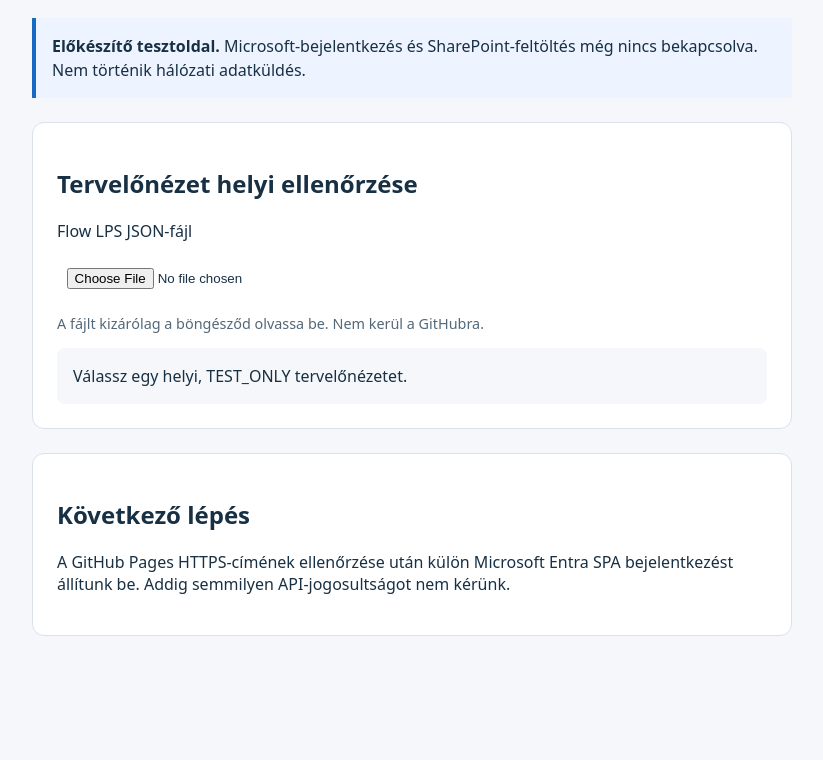
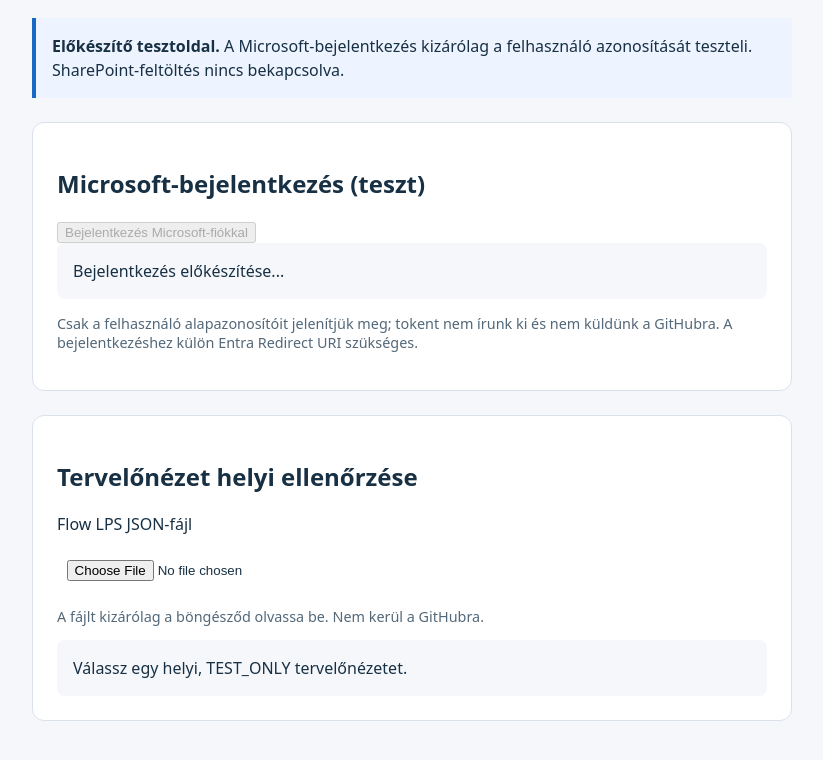
Before and after one commit to gergokek/Flow-LPS-Uploader, a website: page index.html in a window 1280 px wide. Shown: the part 110-870 px from the top of the page, without its empty margins (228-1051 px from the left). Before the commit the page ends 810 px from the top, so only its background shows below. Drawn offline with Linux system fonts and the light colour scheme.

Commit message:
feat(auth): add identity-only Microsoft sign-in and preserve local plan validation

```diff
--- a/index.html
+++ b/index.html
@@ -2,15 +2,18 @@
 <html lang="hu"><head>
 <meta charset="utf-8"><meta name="viewport" content="width=device-width,initial-scale=1">
 <meta name="referrer" content="no-referrer">
-<meta http-equiv="Content-Security-Policy" content="default-src 'none'; script-src 'self'; style-src 'self'; base-uri 'none'; form-action 'none'; object-src 'none'; connect-src 'none'">
+<meta http-equiv="Content-Security-Policy" content="default-src 'none'; script-src 'self'; style-src 'self'; base-uri 'none'; form-action 'none'; object-src 'none'; connect-src 'self' https://login.microsoftonline.com https://*.microsoftonline.com">
 <title>Flow LPS – SharePoint Uploader (teszt)</title>
 <link rel="stylesheet" href="./styles.css"><script type="module" src="./app.js"></script>
 </head><body><main><h1>Flow LPS – SharePoint Uploader</h1>
-<p class="notice"><strong>Előkészítő tesztoldal.</strong> Microsoft-bejelentkezés és SharePoint-feltöltés még nincs bekapcsolva. Nem történik hálózati adatküldés.</p>
+<p class="notice"><strong>Előkészítő tesztoldal.</strong> A Microsoft-bejelentkezés kizárólag a felhasználó azonosítását teszteli. SharePoint-feltöltés nincs bekapcsolva.</p>
+<section><h2>Microsoft-bejelentkezés (teszt)</h2>
+<button type="button" id="login" disabled>Bejelentkezés Microsoft-fiókkal</button>
+<output id="authResult" role="status" aria-live="polite">Bejelentkezés előkészítése...</output>
+<p class="hint">Csak a felhasználó alapazonosítóit jelenítjük meg; tokent nem írunk ki és nem küldünk a GitHubra. A bejelentkezéshez külön Entra Redirect URI szükséges.</p>
+</section>
 <section><h2>Tervelőnézet helyi ellenőrzése</h2>
-<label for="file">Flow LPS JSON-fájl</label>
-<input id="file" type="file" accept=".json,application/json">
+<label for="file">Flow LPS JSON-fájl</label><input id="file" type="file" accept=".json,application/json">
 <p class="hint">A fájlt kizárólag a böngésződ olvassa be. Nem kerül a GitHubra.</p>
-<output id="result" role="status" aria-live="polite">Válassz egy helyi, TEST_ONLY tervelőnézetet.</output>
-</section><section><h2>Következő lépés</h2><p>A GitHub Pages HTTPS-címének ellenőrzése után külön Microsoft Entra SPA bejelentkezést állítunk be. Addig semmilyen API-jogosultságot nem kérünk.</p></section>
+<output id="result" role="status" aria-live="polite">Válassz egy helyi, TEST_ONLY tervelőnézetet.</output></section>
 </main></body></html>
```
